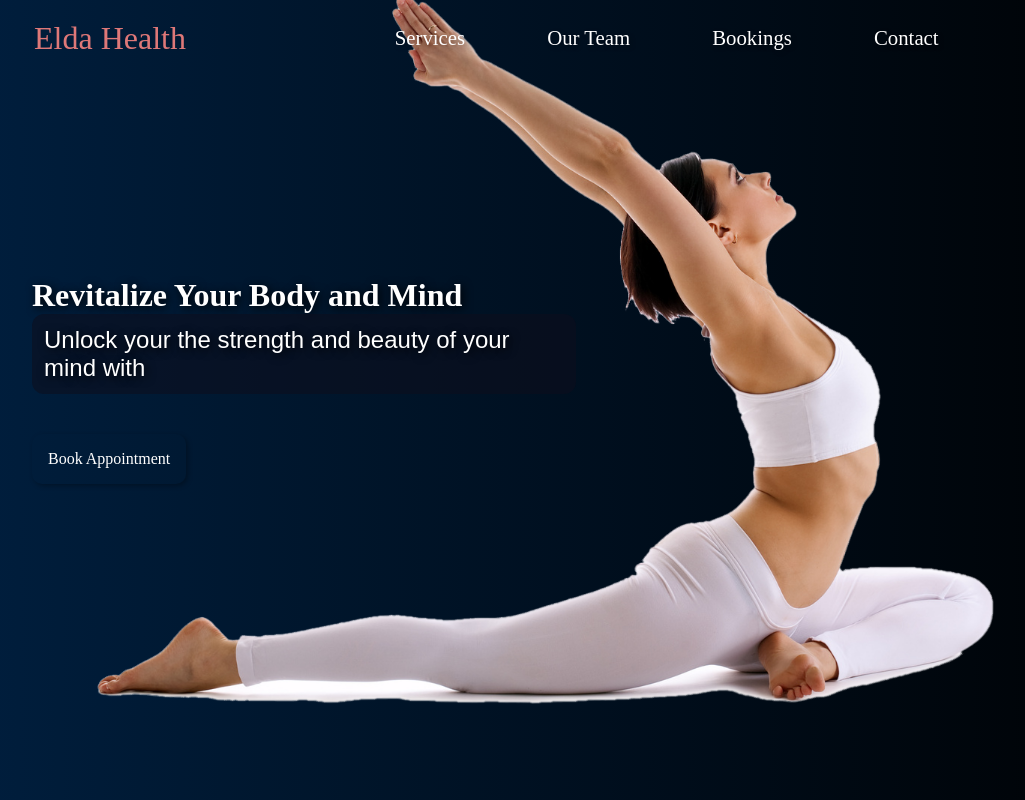
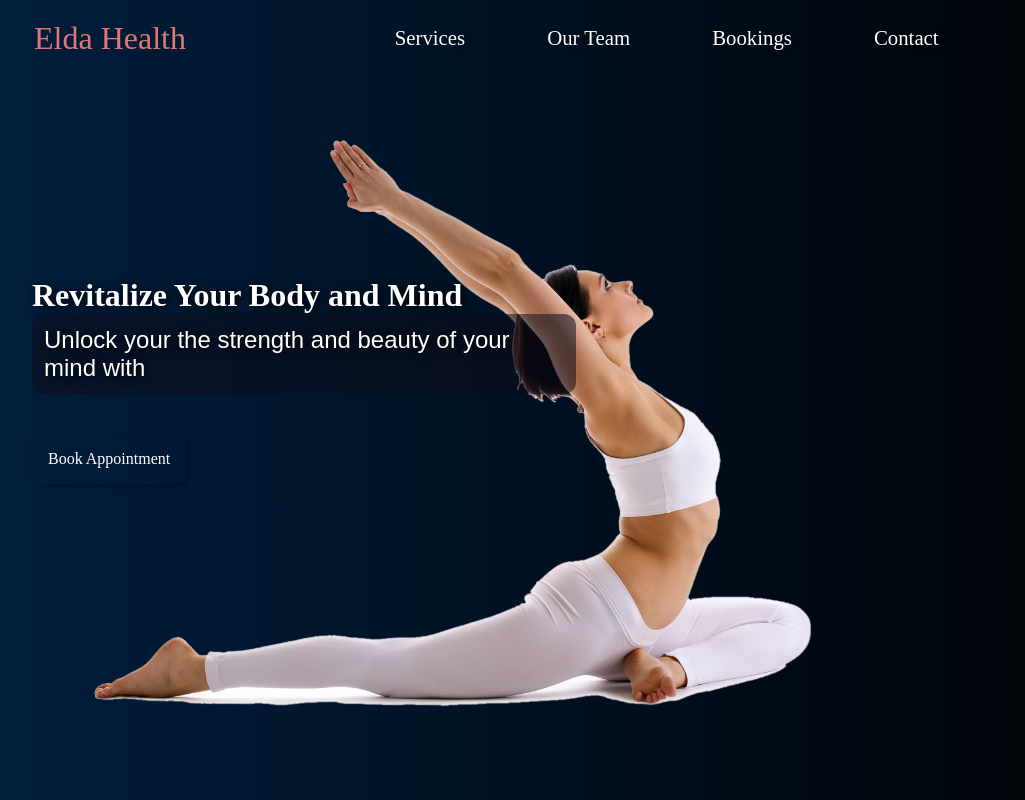
Before and after one commit to Licks-create/yoga-react-web, a React (Vite) app: page / in a window 1280 px wide. Shown: the top 800 px of the page, without its empty margins (64-1089 px from the left). Built offline with nearby package versions, Linux system fonts and the light colour scheme.

Commit message:
elda-assignment 1

```diff
--- a/src/components/Hero/Hero.module.css
+++ b/src/components/Hero/Hero.module.css
@@ -250,7 +250,7 @@
   }
 
   .heroImgImg {
-    width: 75%;
+    width: 60%;
     object-fit: cover;
     background-size: 100%;
   }
```
